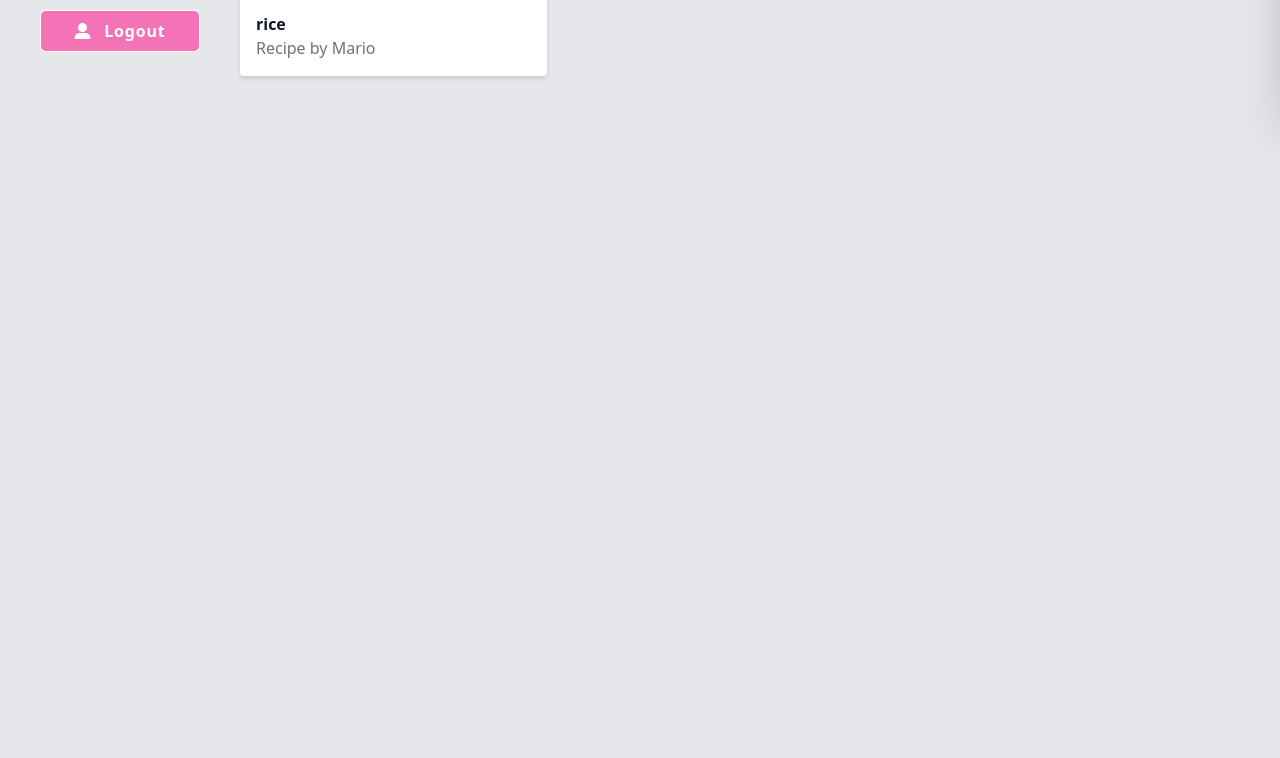
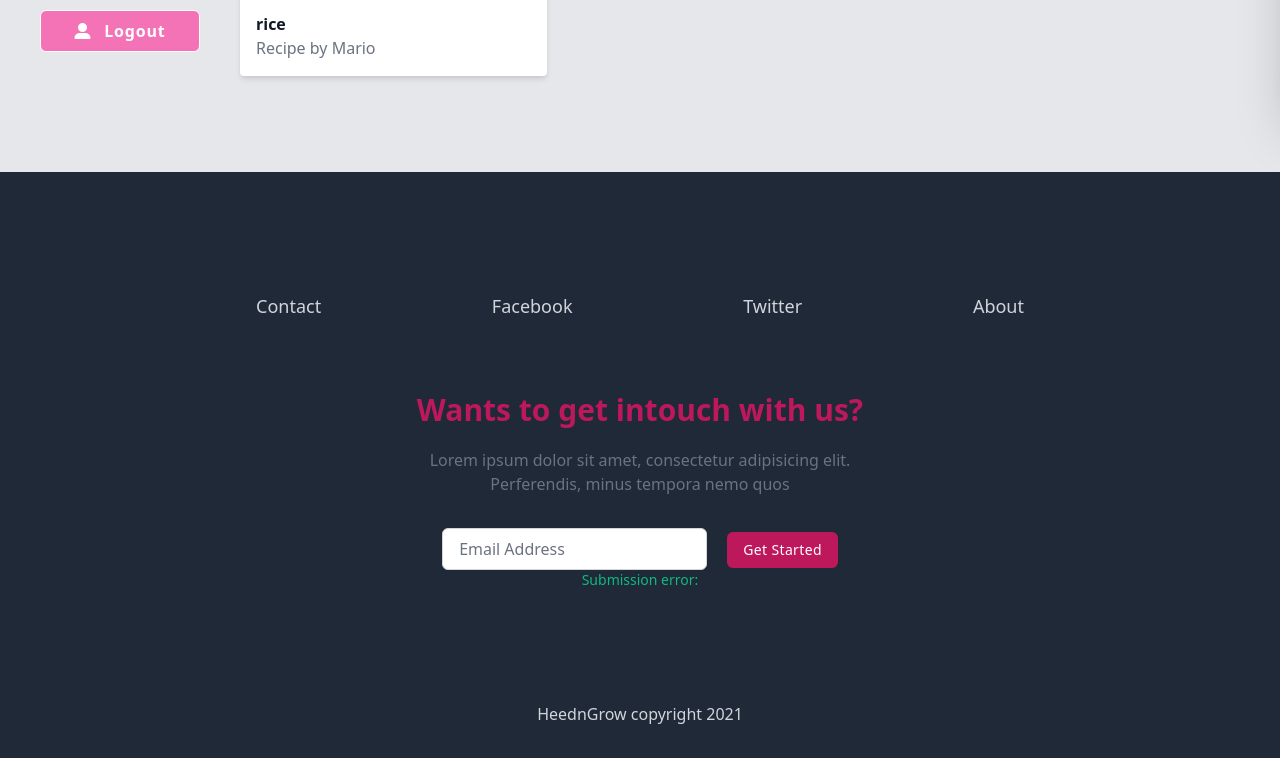
Before and after one commit to DeFidelity/iraf, a Django app: page /restaurants/foods/ in a window 1280 px wide. Shown: the part 684-1442 px from the top of the page. Before the commit the page ends 802 px from the top, so only its background shows below. Run offline with Django 3.2, Linux system fonts and the light colour scheme; data comes from the database, SQL or seed files in the repository; both versions use the stored data as it was after the commit; parts of the project's set-up code (start-up, migrations or seed data) failed here and were passed over; some libraries are stand-ins or nearby versions.

Commit message:
contact page

```diff
--- a/apps/restaurants/templates/restaurant/partials/review_list.html
+++ b/apps/restaurants/templates/restaurant/partials/review_list.html
@@ -24,7 +24,7 @@
       {% endif %}
     </div>
     {% if request.user == review.review_user %}
-      <button hx-post="{% url 'review-delete' review.pk %}" hx-trigger="click" hx-swap="innerHTML" class="bg-pink-500 border border-white rounded text-white p-3">Delete</button>
+      <button hx-post="{% url 'review-delete' review.pk %}" hx-trigger="click" hx-swap="innerHTML" hx-target="body" class="bg-pink-500 border border-white rounded text-white p-3">Delete</button>
     {% endif %}
   </div>
 </div>
--- a/apps/restaurants/views.py
+++ b/apps/restaurants/views.py
@@ -1,5 +1,5 @@
 from django.contrib.auth.mixins import LoginRequiredMixin
-from django.shortcuts import render
+from django.shortcuts import redirect, render
 from django.shortcuts import get_object_or_404
 from django.http import HttpResponse
 from django.core.paginator import Paginator
@@ -136,6 +136,9 @@ class RestaurantLike(View):
             messages.success(request,likes)
             return HttpResponse('Liked')
 
-class ReviewDelete(DeleteView):
-    model = Review
-    success_url = reverse_lazy('/')
+class ReviewDelete(View):
+    def post(self, request,pk,*args,**kwargs):
+        review = get_object_or_404(Review, pk=pk)
+        restaurant = review.restaurant.pk
+        review.delete()
+        return redirect('restaurant_detail',restaurant)
--- a/templates/base.html
+++ b/templates/base.html
@@ -34,8 +34,11 @@
 						</div>
 					{% endblock content %}
 				</div>
+
 			</main>
+
 		</div>
+		{% include 'footer.html' %}
 
 
 
@@ -46,7 +49,6 @@
 					event.detail.headers['X-CSRFToken'] = '{{ csrf_token }}';
 				  })
 			</script>
-		<script src="{% static 'js/cart.js' %}"></script>
 		<script src="{% static 'js/nav.js' %}"></script>
 		<script src="{% static 'js/items.js' %}"></script>
 	</body>
--- a/templates/footer.html
+++ b/templates/footer.html
@@ -0,0 +1,39 @@
+<footer class="bg-gray-800 dark:bg-gray-800 w-full py-8">
+    <div class="max-w-screen-xl mx-auto mt-20 px-4">
+        <ul class="max-w-screen-md mx-auto text-lg font-light flex justify-between flex-wrap">
+            <li class="my-2">
+                <a class="text-gray-300 hover:text-gray-400 dark:text-gray-300 dark:hover:text-white transition-colors duration-200" href="#">
+                    Contact
+                </a>
+            </li>
+            <li class="my-2">
+                <a class="text-gray-300 hover:text-gray-400 dark:text-gray-300 dark:hover:text-white transition-colors duration-200" href="#">
+                    Facebook
+                </a>
+            </li>
+            <li class="my-2">
+                <a class="text-gray-300 hover:text-gray-400 dark:text-gray-300 dark:hover:text-white transition-colors duration-200" href="#">
+                    Twitter
+                </a>
+            </li>
+            <li class="my-2">
+                <a class="text-gray-300 hover:text-gray-400 dark:text-gray-300 dark:hover:text-white transition-colors duration-200" href="#">
+                    About
+                </a>
+            </li>
+        </ul>
+
+        <div class="max-w-3xl px-6 py-16 bg-gray-800 dark:bg-gray-800 mx-auto text-center">
+            <h1 class="text-3xl font-semibold text-pink-700 dark:text-gray-100">Wants to get intouch with us?</h1>
+            <p class="max-w-md mx-auto mt-5 text-gray-500 dark:text-gray-400">Lorem ipsum dolor sit amet, consectetur adipisicing elit. Perferendis, minus tempora nemo quos</p>
+
+            <div class="flex flex-col mt-8 space-y-3 sm:space-y-0 sm:flex-row sm:justify-center sm:-mx-2">
+              {% include "newsletter.html" %}
+            </div>
+        </div>
+
+            <div class="text-center text-gray-300 dark:text-gray-200 pt-10 sm:pt-12 font-light flex items-center justify-center">
+                HeednGrow copyright 2021
+            </div>
+        </div>
+    </footer>
--- /dev/null
+++ b/templates/newsletter.html
@@ -0,0 +1,12 @@
+<form hx-post="{% url 'newsletter' %}" hx-swap="innerHTML" hx-target='#newsletter'>
+    {% csrf_token %}
+    <input id="email" name="email" type="email" class="px-4 py-2 text-gray-500 bg-white border border-gray-300 rounded-md sm:mx-2 dark:bg-gray-800 dark:text-gray-300 dark:border-gray-600 focus:border-blue-500 dark:focus:border-blue-500 focus:outline-none focus:ring" placeholder="Email Address"
+        hx-post="{% url 'email-check' %}" hx-trigger="keyup changed delay:2s" hx-target="#newsletter" hx-swap="innerHTML">
+    <button type="submit" class="px-4 py-2 text-sm font-medium tracking-wide text-white capitalize transition-colors duration-200 transform bg-pink-700 rounded-md sm:mx-2 hover:bg-pink-500 focus:outline-none focus:bg-pink-600">
+        Get Started
+    </button>
+    {% for message in messages %}
+        <p class="text-sm mt-4 text-red-500 text-center">{{message}}</p>
+    {% endfor %}
+    <p id='newsletter' class="text-sm text-green-500 text-center">Submission error: {{error}}</p>
+</form>
--- a/theme/static/css/dist/styles.css
+++ b/theme/static/css/dist/styles.css
@@ -1769,6 +1777,11 @@ select {
   margin-bottom: 2rem;
 }
 
+.my-2 {
+  margin-top: 0.5rem;
+  margin-bottom: 0.5rem;
+}
+
 .mt-14 {
   margin-top: 3.5rem;
 }
@@ -1897,6 +1910,10 @@ select {
   margin-left: 1.5rem;
 }
 
+.mt-20 {
+  margin-top: 5rem;
+}
+
 .block {
   display: block;
 }
@@ -2069,6 +2090,22 @@ select {
   max-width: 24rem;
 }
 
+.max-w-screen-xl {
+  max-width: 1280px;
+}
+
+.max-w-screen-md {
+  max-width: 768px;
+}
+
+.max-w-xs {
+  max-width: 20rem;
+}
+
+.max-w-3xl {
+  max-width: 48rem;
+}
+
 .flex-none {
   flex: none;
 }
@@ -2430,6 +2496,31 @@ select {
   background-color: rgba(219, 39, 119, var(--tw-bg-opacity));
 }
 
+.bg-purple-700 {
+  --tw-bg-opacity: 1;
+  background-color: rgba(109, 40, 217, var(--tw-bg-opacity));
+}
+
+.bg-gray-800 {
+  --tw-bg-opacity: 1;
+  background-color: rgba(31, 41, 55, var(--tw-bg-opacity));
+}
+
+.bg-pink-700 {
+  --tw-bg-opacity: 1;
+  background-color: rgba(190, 24, 93, var(--tw-bg-opacity));
+}
+
+.bg-purple-800 {
+  --tw-bg-opacity: 1;
+  background-color: rgba(91, 33, 182, var(--tw-bg-opacity));
+}
+
+.bg-gray-900 {
+  --tw-bg-opacity: 1;
+  background-color: rgba(17, 24, 39, var(--tw-bg-opacity));
+}
+
 .bg-gradient-to-r {
   background-image: linear-gradient(to right, var(--tw-gradient-stops));
 }
@@ -2640,6 +2735,18 @@ select {
   padding-bottom: 0.75rem;
 }
 
+.pt-8 {
+  padding-top: 2rem;
+}
+
+.pt-10 {
+  padding-top: 2.5rem;
+}
+
+.pt-3 {
+  padding-top: 0.75rem;
+}
+
 .text-left {
   text-align: left;
 }
@@ -2733,6 +2840,10 @@ select {
   text-transform: uppercase;
 }
 
+.capitalize {
+  text-transform: capitalize;
+}
+
 .leading-normal {
   line-height: 1.5;
 }
@@ -2967,6 +3088,12 @@ select {
   transition-duration: 150ms;
 }
 
+.transition-colors {
+  transition-property: background-color, border-color, color, fill, stroke;
+  transition-timing-function: cubic-bezier(0.4, 0, 0.2, 1);
+  transition-duration: 150ms;
+}
+
 .duration-200 {
   transition-duration: 200ms;
 }
@@ -3107,6 +3284,16 @@ select {
     margin-right: auto;
   }
 
+  .sm\:mx-2 {
+    margin-left: 0.5rem;
+    margin-right: 0.5rem;
+  }
+
+  .sm\:-mx-2 {
+    margin-left: -0.5rem;
+    margin-right: -0.5rem;
+  }
+
   .sm\:mt-16 {
     margin-top: 4rem;
   }
@@ -3133,6 +3320,20 @@ select {
 
   .sm\:grid-cols-6 {
     grid-template-columns: repeat(6, minmax(0, 1fr));
+  }
+
+  .sm\:flex-row {
+    flex-direction: row;
+  }
+
+  .sm\:justify-center {
+    justify-content: center;
+  }
+
+  .sm\:space-y-0 > :not([hidden]) ~ :not([hidden]) {
+    --tw-space-y-reverse: 0;
+    margin-top: calc(0px * calc(1 - var(--tw-space-y-reverse)));
+    margin-bottom: calc(0px * var(--tw-space-y-reverse));
   }
 
   .sm\:px-8 {
@@ -3143,6 +3344,10 @@ select {
   .sm\:py-8 {
     padding-top: 2rem;
     padding-bottom: 2rem;
+  }
+
+  .sm\:pt-12 {
+    padding-top: 3rem;
   }
 
   .sm\:text-center {
```
Also changed, not shown: other parts of theme/static/css/dist/styles.css (+115 -0 lines), apps/user/admin.py (+7 -1 lines), apps/user/forms.py (+6 -1 lines), apps/user/models.py (+8 -0 lines), apps/user/views.py (+11 -1 lines), templates/contact.html (added, +119 -0 lines), apps/user/migrations/0007_contact.py (added), db.sqlite3, 1 other file.
